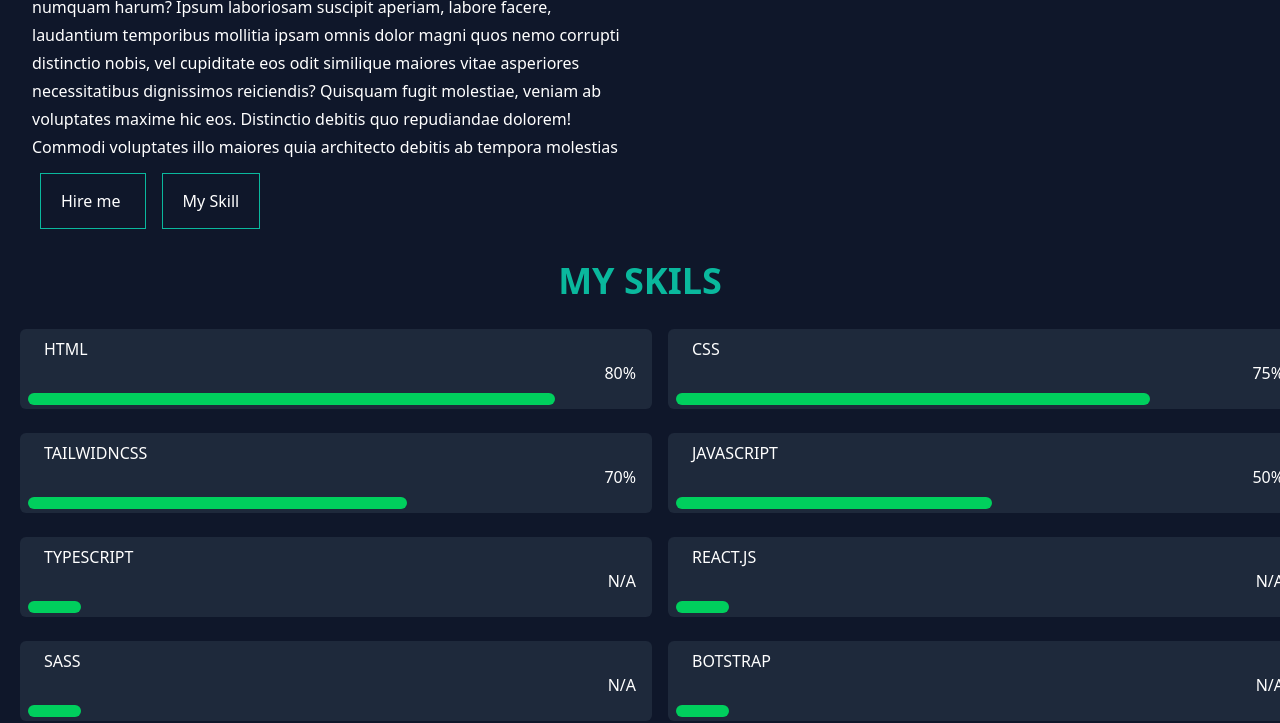
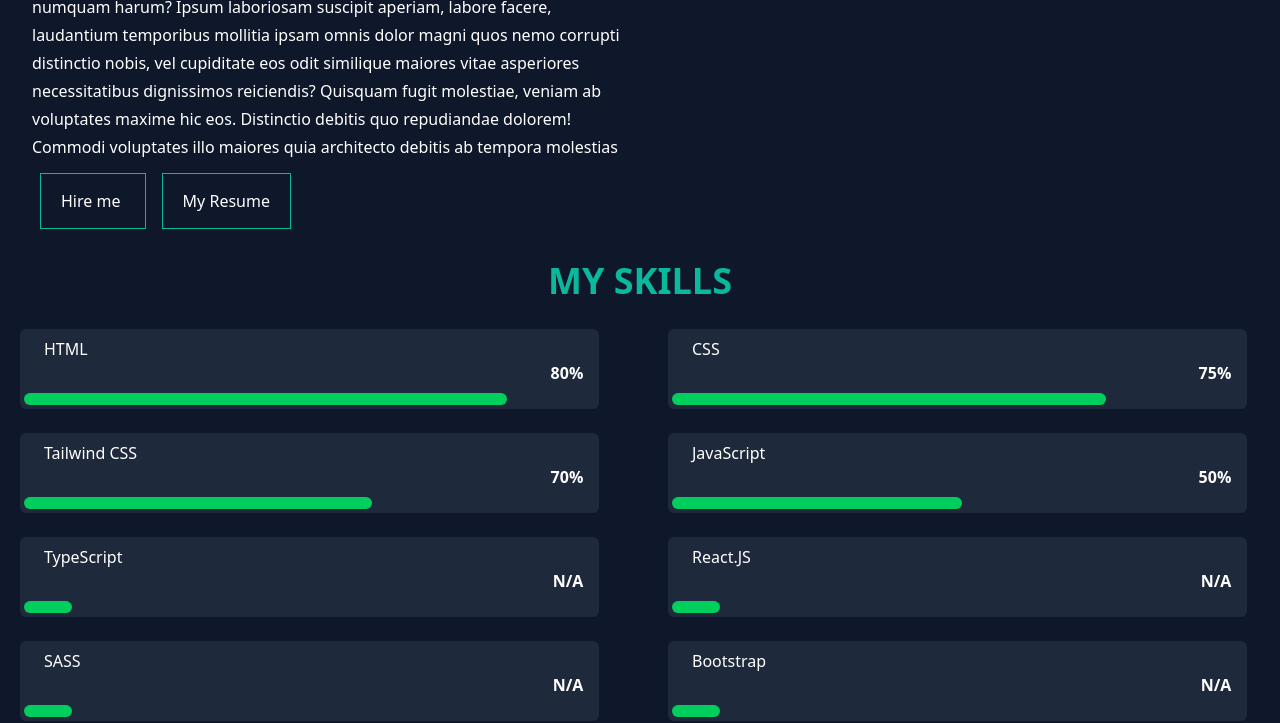
Before and after one commit to Mdkawsarislam2002/Personal-Portfolio, a website: page public/index.html in a window 1280 px wide. Shown: the part 1205-1928 px from the top of the page. Drawn offline with Linux system fonts and the light colour scheme.

Commit message:
fixed skill sections

```diff
--- a/public/index.html
+++ b/public/index.html
@@ -136,56 +136,56 @@
             voluptates illo maiores quia architecto debitis ab tempora molestias
           </p>
           <a href="#contact" class="main-btn">Hire me </a>
-          <a href="#skill" class="main-btn">My Skill</a>
+          <a href="#skill" class="main-btn"> My Resume </a>
         </div>
       </div>
     </section>
     <section id="skill" class="mt-10">
       <div>
         <p class="my-5 text-center text-4xl font-bold text-sideColor">
-          MY SKILS
+          MY SKILLS
         </p>
       </div>
-      <div class="Myskil grid grid-cols-1 gap-4 md:grid-cols-2">
-        <div class="myskil">
+      <div class="grid grid-cols-1 gap-4 md:grid-cols-2">
+        <div class="myskil group">
           <h3 class="skillName">HTML</h3>
           <p class="skillPersentent">80%</p>
-          <span class="skillShow w-5/6"></span>
+          <span class="skillShow w-5/6 group-hover:w-11/12"></span>
         </div>
-        <div class="myskil">
+        <div class="myskil group">
           <h3 class="skillName">CSS</h3>
           <p class="skillPersentent">75%</p>
-          <span class="skillShow w-3/4"></span>
+          <span class="skillShow w-3/4 group-hover:w-11/12"></span>
         </div>
-        <div class="myskil">
-          <h3 class="skillName">TAILWIDNCSS</h3>
+        <div class="myskil group">
+          <h3 class="skillName">Tailwind CSS</h3>
           <p class="skillPersentent">70%</p>
-          <span class="skillShow w-3/5"></span>
+          <span class="skillShow w-3/5 group-hover:w-11/12"></span>
         </div>
-        <div class="myskil">
-          <h3 class="skillName">JAVASCRIPT</h3>
+        <div class="myskil group">
+          <h3 class="skillName">JavaScript</h3>
           <p class="skillPersentent">50%</p>
-          <span class="skillShow w-2/4"></span>
+          <span class="skillShow w-2/4 group-hover:w-11/12"></span>
         </div>
-        <div class="myskil">
-          <h3 class="skillName">TYPESCRIPT</h3>
+        <div class="myskil group">
+          <h3 class="skillName">TypeScript</h3>
           <p class="skillPersentent">N/A</p>
-          <span class="skillShow w-1/12"></span>
+          <span class="skillShow w-1/12 group-hover:w-11/12"></span>
         </div>
-        <div class="myskil">
-          <h3 class="skillName">REACT.JS</h3>
+        <div class="myskil group">
+          <h3 class="skillName">React.JS</h3>
           <p class="skillPersentent">N/A</p>
-          <span class="skillShow w-1/12"></span>
+          <span class="skillShow w-1/12 group-hover:w-11/12"></span>
         </div>
-        <div class="myskil">
+        <div class="myskil group">
           <h3 class="skillName">SASS</h3>
           <p class="skillPersentent">N/A</p>
-          <span class="skillShow w-1/12"></span>
+          <span class="skillShow w-1/12 group-hover:w-11/12"></span>
         </div>
-        <div class="myskil">
-          <h3 class="skillName">BOTSTRAP</h3>
+        <div class="myskil group">
+          <h3 class="skillName">Bootstrap</h3>
           <p class="skillPersentent">N/A</p>
-          <span class="skillShow w-1/12"></span>
+          <span class="skillShow w-1/12 group-hover:w-11/12"></span>
         </div>
       </div>
     </section>
--- a/src/tailwind.css
+++ b/src/tailwind.css
@@ -30,7 +30,7 @@
 }
 @layer components {
   .myskil {
-    @apply mx-5 mt-2 h-20 w-full rounded-md bg-slate-800;
+    @apply mx-5 mt-2 h-20 w-11/12 rounded-md bg-slate-800 duration-200 hover:scale-105 hover:bg-gray-700;
   }
 }
 @layer components {
@@ -40,11 +40,11 @@
 }
 @layer components {
   .skillShow {
-    @apply ml-2 mt-2 inline-block h-3  rounded-2xl bg-seondColor;
+    @apply ml-1 mt-2 inline-block h-3 rounded-2xl  bg-seondColor transition-all duration-500;
   }
 }
 @layer components {
   .skillPersentent {
-    @apply mr-4 text-right;
+    @apply mr-4  text-right font-bold;
   }
 }
```
Also changed, not shown: public/style.css.
